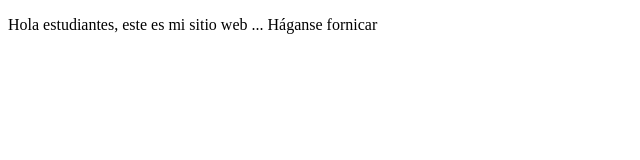
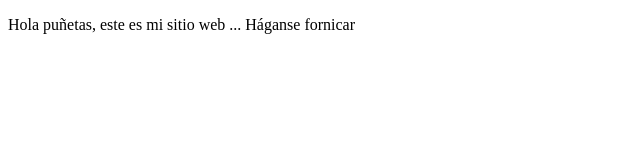
Before and after one commit to PedValme/proyectoDemoCursoPrework, a plain HTML site: page index.html in a window 1280 px wide. Shown: the full height of the page, 0-640 px from the left. Drawn offline with Linux system fonts and the light colour scheme.

Commit message:
cambios saludo

```diff
--- a/index.html
+++ b/index.html
@@ -7,6 +7,6 @@
     <title>Hola mundo</title>
 </head>
 <body>
-    <p>Hola estudiantes, este es mi sitio web ... Háganse fornicar</p>
+    <p>Hola puñetas, este es mi sitio web ... Háganse fornicar</p>
 </body>
 </html>
```
